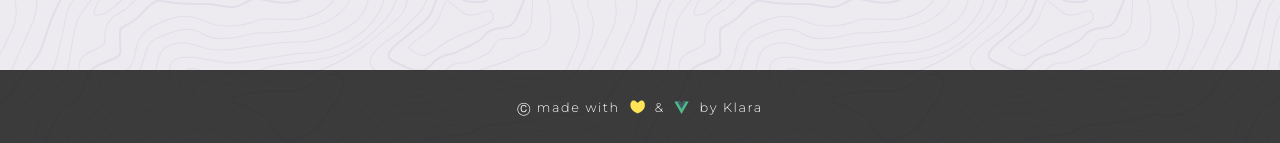
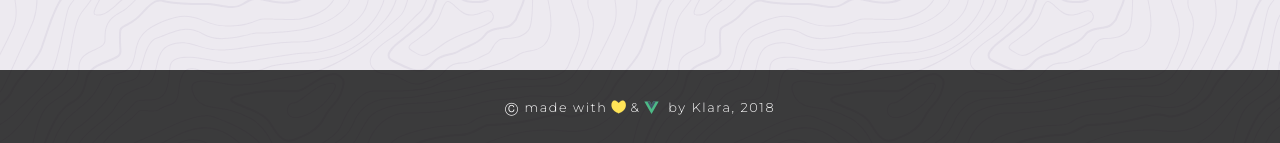
Before and after one commit to miffili/movlix, a Vue app: page / in a window 1280 px wide. Shown: the part 654-797 px from the top of the page. Built offline with nearby package versions, Linux system fonts and the light colour scheme.

Commit message:
add backstory to README.MD

```diff
--- a/src/components/TheFooter.vue
+++ b/src/components/TheFooter.vue
@@ -1,13 +1,18 @@
 <template lang="html">
   <footer>
-    Ⓒ made with&nbsp;&nbsp;
-    <svg class="heart" xmlns="http://www.w3.org/2000/svg" width="200" height="200" viewBox="0 0 200 200" fill="none">
-<path d="M99.8968 176.067C-62.6031 131.067 18.3968 -49.4333 99.8967 55.0666C181.397 -49.4333 262.397 131.067 99.8968 176.067Z" fill="#FFE457" stroke="#F2D953" stroke-width="2" stroke-linecap="round" stroke-linejoin="round"/>
-</svg>
-    &nbsp;&nbsp;&amp;&nbsp;&nbsp;
-    <!-- VUE svg via https://commons.wikimedia.org/wiki/File:Vue.js_Logo.svg -->
-    <svg class="vue-logo" xmlns:dc="http://purl.org/dc/elements/1.1/" xmlns:cc="http://creativecommons.org/ns#" xmlns:rdf="http://www.w3.org/1999/02/22-rdf-syntax-ns#" xmlns:svg="http://www.w3.org/2000/svg" xmlns="http://www.w3.org/2000/svg" viewBox="70 70 280 255" height="400" width="400" xml:space="preserve" id="svg2" version="1.1" style="&#10;    /* border: 1px solid black; */&#10;"><metadata id="metadata8"><rdf:RDF><cc:Work rdf:about=""><dc:format>image/svg+xml</dc:format><dc:type rdf:resource="http://purl.org/dc/dcmitype/StillImage"/></cc:Work></rdf:RDF></metadata><defs id="defs6"/><g transform="matrix(1.3333333,0,0,-1.3333333,0,400)" id="g10"><g transform="translate(178.0626,235.0086)" id="g12"><path id="path14" style="fill:#4dba87;fill-opacity:1;fill-rule:nonzero;stroke:none" d="M 0,0 -22.669,-39.264 -45.338,0 h -75.491 L -22.669,-170.017 75.491,0 Z"/></g><g transform="translate(178.0626,235.0086)" id="g16"><path id="path18" style="fill:#435466;fill-opacity:1;fill-rule:nonzero;stroke:none" d="M 0,0 -22.669,-39.264 -45.338,0 H -81.565 L -22.669,-102.01 36.227,0 Z"/></g></g></svg>
-    &nbsp;&nbsp;by&nbsp;<a href="https://github.com/Miffili" title="Klara @ Github">Klara</a>
+      <span>
+        Ⓒ made with
+      </span>
+      <svg class="heart" xmlns="http://www.w3.org/2000/svg" width="200" height="200" viewBox="0 0 200 200" fill="none">
+        <path d="M99.8968 176.067C-62.6031 131.067 18.3968 -49.4333 99.8967 55.0666C181.397 -49.4333 262.397 131.067 99.8968 176.067Z" fill="#FFE457" stroke="#F2D953" stroke-width="2" stroke-linecap="round" stroke-linejoin="round"/>
+      </svg>
+      &amp;
+      <!-- VUE svg via https://commons.wikimedia.org/wiki/File:Vue.js_Logo.svg -->
+      <svg class="vue-logo" xmlns:dc="http://purl.org/dc/elements/1.1/" xmlns:cc="http://creativecommons.org/ns#" xmlns:rdf="http://www.w3.org/1999/02/22-rdf-syntax-ns#" xmlns:svg="http://www.w3.org/2000/svg" xmlns="http://www.w3.org/2000/svg" viewBox="70 70 280 255" height="400" width="400" xml:space="preserve" id="svg2" version="1.1" style="&#10;    /* border: 1px solid black; */&#10;"><metadata id="metadata8"><rdf:RDF><cc:Work rdf:about=""><dc:format>image/svg+xml</dc:format><dc:type rdf:resource="http://purl.org/dc/dcmitype/StillImage"/></cc:Work></rdf:RDF></metadata><defs id="defs6"/><g transform="matrix(1.3333333,0,0,-1.3333333,0,400)" id="g10"><g transform="translate(178.0626,235.0086)" id="g12"><path id="path14" style="fill:#4dba87;fill-opacity:1;fill-rule:nonzero;stroke:none" d="M 0,0 -22.669,-39.264 -45.338,0 h -75.491 L -22.669,-170.017 75.491,0 Z"/></g><g transform="translate(178.0626,235.0086)" id="g16"><path id="path18" style="fill:#435466;fill-opacity:1;fill-rule:nonzero;stroke:none" d="M 0,0 -22.669,-39.264 -45.338,0 H -81.565 L -22.669,-102.01 36.227,0 Z"/></g></g></svg>
+      &nbsp;
+      <span>
+        by <a href="https://github.com/Miffili" title="Klara @ Github">Klara</a>, 2018
+      </span>
   </footer>
 </template>
 <button type="button" name="button"></button>
@@ -21,6 +26,7 @@ export default {
 <style lang="css" scoped>
   footer {
     width: 100%;
+    height: auto;
     display: flex;
     align-items: flex-end;
     justify-content: center;
@@ -40,7 +46,7 @@ export default {
   .vue-logo, .heart {
     height: 1.2em;
     width: 1.2em;
-    margin-bottom: 0.2em;
+    margin: 0 0.3em 0.2em;
   }
   .heart {
     transform-origin: bottom;
```
Also changed, not shown: 1 other file (tests, documents, lock files or other folders).
